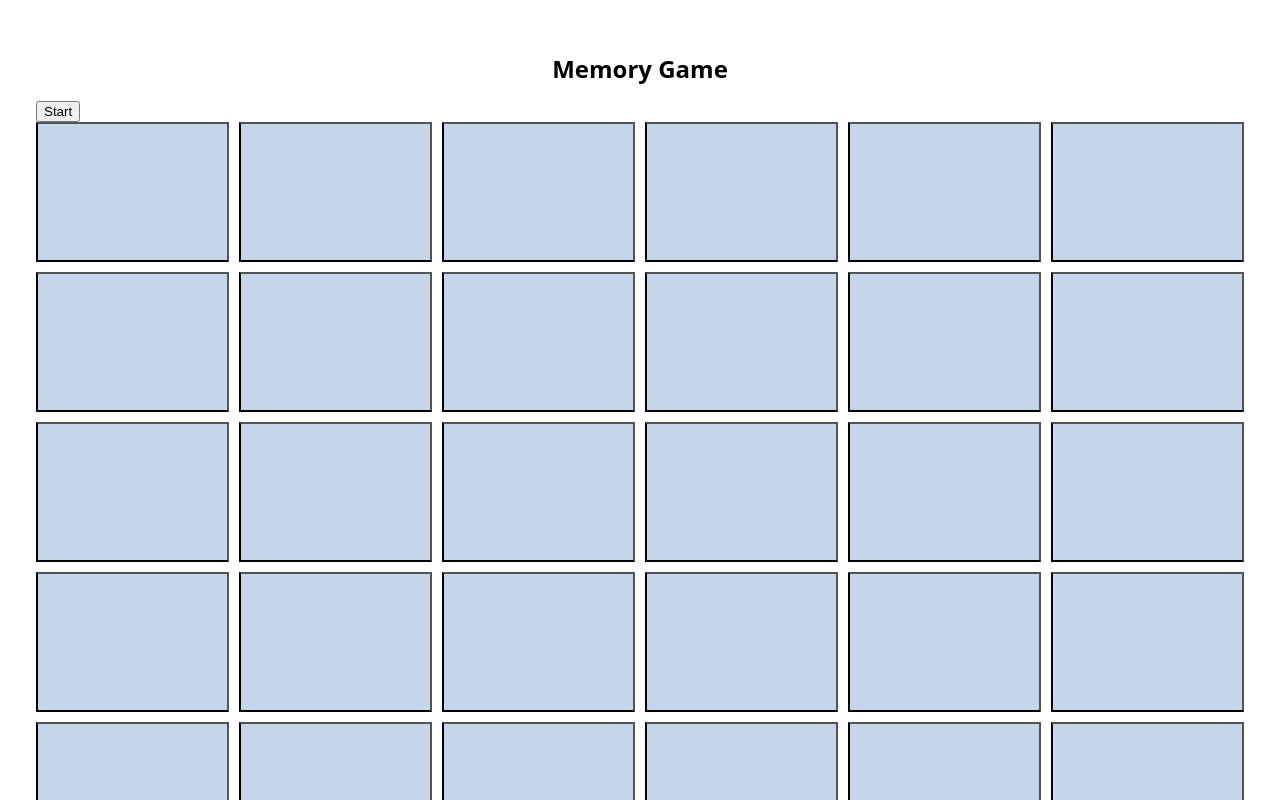
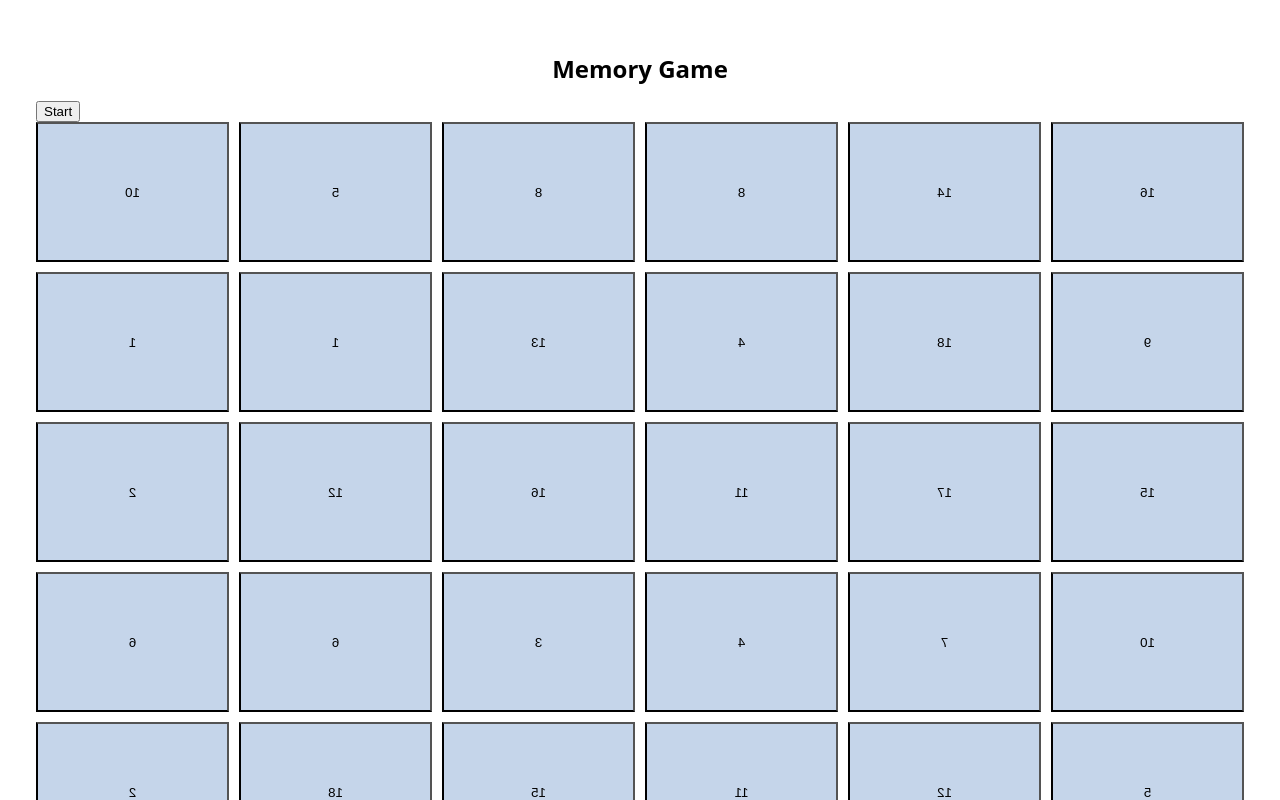
Before and after one commit to Eshichi/trend-micro-nvillanueva, a React (Create React App) app: page / in a window 1280 px wide. Both pictures are taken after a click on the button "Start". Shown: the top 800 px of the page. Built offline with nearby package versions, Linux system fonts and the light colour scheme.

Commit message:
Card logic update

```diff
--- a/src/App.js
+++ b/src/App.js
@@ -97,6 +97,8 @@ export default function App() {
     const [turnCounter , setTurnCounter ] = useState(0)
     const [firstNumber, setFirstNumber] = useState(null)
     const [secondNumber, setSecondNumber] = useState(null)
+    const [isClickDisabled, setIsClickDisabled] = useState(false)
+    const [removeCard, setRemvoeCard] = useState(false)
 
     const ShuffleNumbers=() =>{
         const placeHolderArray = [...startingNumbers, ...startingNumbers].sort(()=> Math.random() - 0.5).map((number => ({...number , id: Math.random()} )))
@@ -104,14 +106,17 @@ export default function App() {
     }
 
     const ClickedCard = (number) => {
-        firstNumber ? setSecondNumber(number) :  setFirstNumber(number)
+        if(!isClickDisabled){
+            firstNumber ? setSecondNumber(number) :  setFirstNumber(number)
+        }
     }
+
 
     useEffect(()=>{
         if(firstNumber && secondNumber){
+            setIsClickDisabled(true)
             if(firstNumber.value === secondNumber.value){
                 setRandomNumbers(prev => {
-                    console.log("match?")
                     return prev.map(number => {
                         if(number.value === firstNumber.value) {
                             return { ...number, matched:true}
@@ -120,14 +125,14 @@ export default function App() {
                         }
                     })
                 })
+
                 setTimeout(() =>
                     {
                         resetChoices();
-                    }, 5000
+                    }, 1000
                 );
 
             }else {
-                console.log("dont match")
                 setTimeout(() =>
                     {
                         resetChoices();
@@ -140,10 +145,9 @@ export default function App() {
     const resetChoices = () => {
         setFirstNumber(null)
         setSecondNumber(null)
+        setIsClickDisabled(false)
     }
 
-    console.log(firstNumber, "firstNumber")
-    console.log(secondNumber, "secondNumber")
     return (
         <div style={Style.container}>
             <div style={Style.headerTagDiv} >
@@ -155,9 +159,9 @@ export default function App() {
 
                 {
                     randomNumbers.map((number , index) => {
-                        number === secondNumber && console.log(number === secondNumber)
+                        number === secondNumber && console.log(number === secondNumber , "map")
                         return(
-                            <Card key={index} number={number} flipCard={number === firstNumber || number === secondNumber} matched={number.matched} ClickedCard={ClickedCard}/>
+                            <Card key={index} number={number} flipCard={number === firstNumber || number === secondNumber} removeCard={number.matched} ClickedCard={ClickedCard}/>
                         )
                     })
                 }
--- a/src/components/Card.js
+++ b/src/components/Card.js
@@ -1,4 +1,4 @@
-import { useState } from "react"
+import { useEffect, useState } from "react"
 const Style = {
     cardDiv : {
         width: '100%',
@@ -22,8 +22,13 @@ const Style = {
         fontWeight: 'bold',
         fontSize: '2rem'
     },
+    cardDivRemove : {
+        width: '100%',
+        height: '140px',
+        display: 'none'
+    },
     number: {
-        opacity: '0'
+        opacity: '1'
     },
     numberFlip: {
         transition: 'opacity 1s'  ,
@@ -31,20 +36,34 @@ const Style = {
     }
 }
 
-export default function Card ({number , flipCard, matched , ClickedCard}) {
+export default function Card ({number , flipCard, removeCard , ClickedCard }) {
 
-    // const [flipCard , setFlipCard] = useState(false)
+    const [cardStyle , setCardStyle] = useState(Style.cardDiv)
+
+    useEffect(()=>{
+        if(flipCard){
+            setCardStyle(Style.cardDivFlip)
+        }else{
+            setCardStyle(Style.cardDiv)
+        }
+
+        if(removeCard){
+            setCardStyle(Style.cardDivFlip)
+            setTimeout(() =>
+                    {
+                        setCardStyle(Style.cardDivRemove)
+                    }, 1000
+                );
+
+        }
+    },[removeCard,  flipCard])
 
     const ClickedHandler = () => {
-        // console.log(turnCounter , "turnCounter")
         ClickedCard(number)
-        // console.log(flipCard , "false" )
-        // flipCard && console.log(flipCard , "flipCard" , number)
-
     }
     return (
         <div>
-            <button style={flipCard ? Style.cardDivFlip : Style.cardDiv } onClick={ClickedHandler}>
+            <button style={ cardStyle } onClick={ClickedHandler}>
                 <span style={flipCard ? Style.numberFlip: Style.number }>{number.value}</span>
             </button>
         </div>
```
